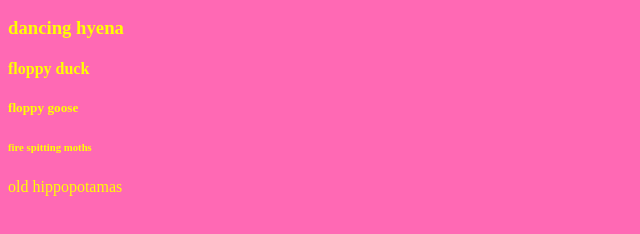
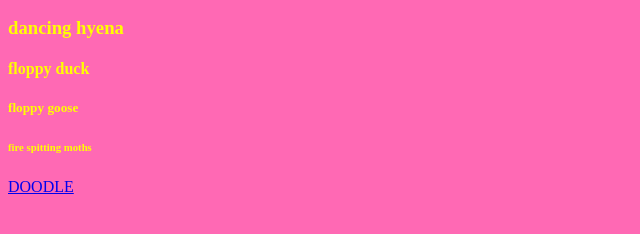
Before and after one commit to NitaChen/nitachen.github.io, a plain HTML site: page index.html in a window 1280 px wide. Shown: the part 136-370 px from the top of the page, without its empty margins (0-640 px from the left). Drawn offline with Linux system fonts and the light colour scheme.

Commit message:
added doodle jump

```diff
--- a/index.html
+++ b/index.html
@@ -13,5 +13,5 @@
 <h4>floppy duck</h4>
 <h5>floppy goose</h5>
 <h6>fire spitting moths</h6>
-<h7>old hippopotamas</h7>
+<h7><a href="doodle/index.html">DOODLE</a></h7>
 </html>
```
